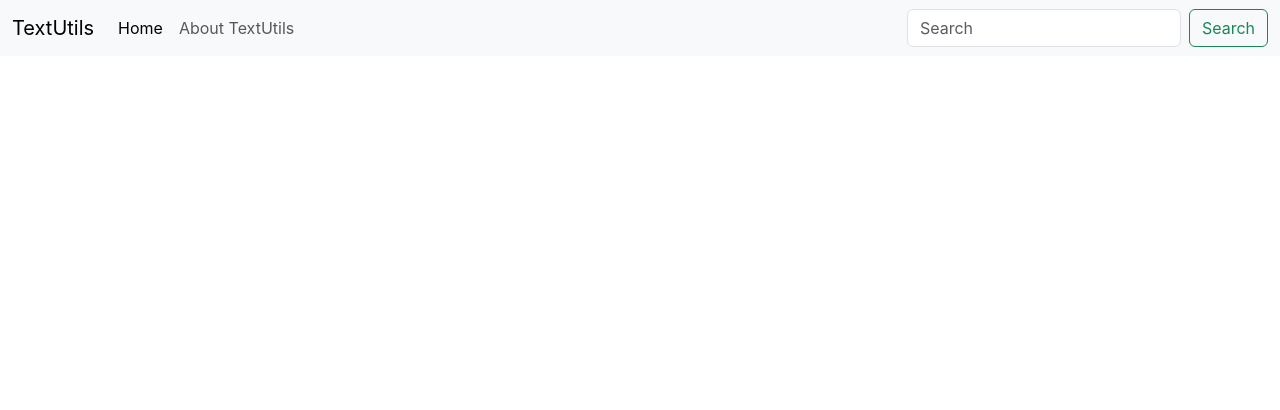
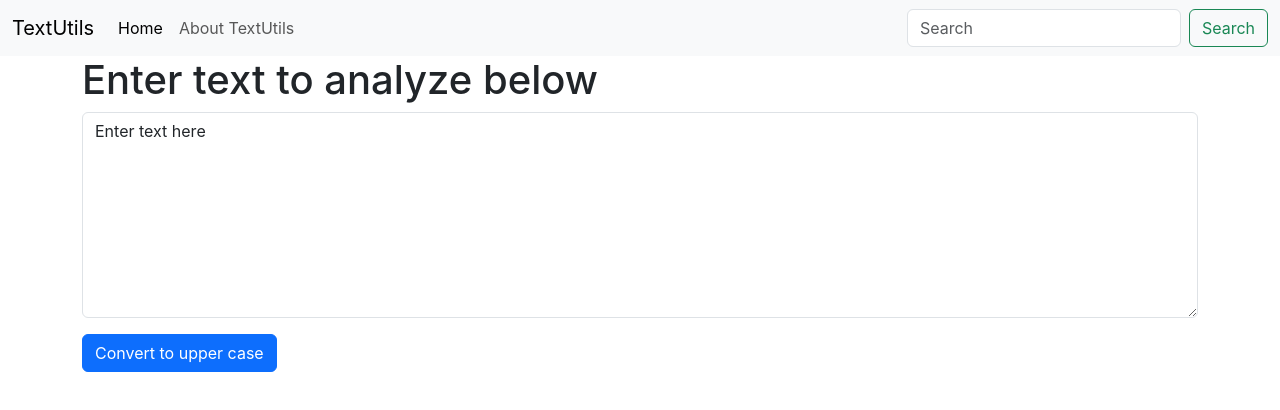
Before and after one commit to Deepaksahnii/textutils, a React (Create React App) app: page / in a window 1280 px wide. Shown: the top 410 px of the page. Built offline with nearby package versions, Linux system fonts and the light colour scheme.

Commit message:
Added TextFrom component

```diff
--- a/src/App.js
+++ b/src/App.js
@@ -1,8 +1,10 @@
 import Navbar from "./components/Navbar"
+import TextForm from "./components/TextForm"
 function App() {
   return (
     <>
-  <Navbar title= "TextUtils" about= "About TextUtils"/>
+      <Navbar title="TextUtils" about="About TextUtils" />
+      <TextForm heading= "Enter text to analyze below"/>
     </>
   );
 }
--- /dev/null
+++ b/src/components/TextForm.js
@@ -0,0 +1,22 @@
+import React, {useState} from 'react'
+
+export default function TextForm(props) {
+    const [text, setText] = useState("Enter text here")
+
+    const handleUpClick = () => {
+        let newText = text.toLocaleUpperCase();
+        setText(newText);
+    }
+    const handleOnChange = (event) => {
+        setText(event.target.value)
+    }
+  return (
+      <div className="container">
+          <h1>{props.heading}</h1>
+    <div className="mb-3">
+  <textarea className="form-control" value={text} onChange={handleOnChange} id="exampleFormControlTextarea1" rows="8"></textarea>
+          </div>
+          <button className="btn btn-primary" onClick={handleUpClick}>Convert to upper case</button>
+    </div>
+  )
+}
```
